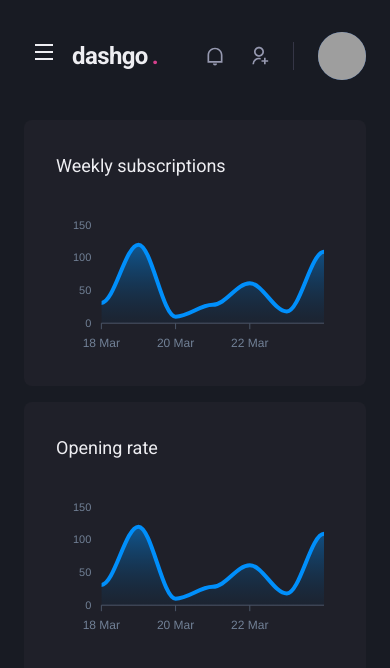
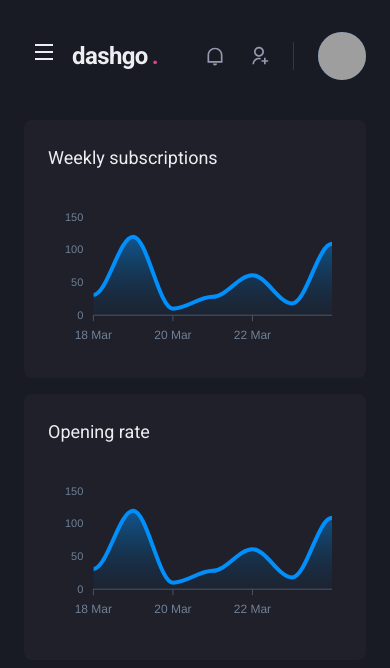
Before and after one commit to gabrielcedran/rocketseat-reactjs-chapter4, a Next.js app: page /dashboard in a window 390 px wide. Shown: the top 668 px of the page. Built offline with nearby package versions, Linux system fonts and the light colour scheme; grey boxes are pictures that could not be loaded.

Commit message:
Reduce padding of the graph component for mobile devices to fit better on the screen

```diff
--- a/src/components/Sidebar/index.tsx
+++ b/src/components/Sidebar/index.tsx
@@ -11,7 +11,8 @@ export function Sidebar() {
     })
 
     if (isDrawerSidebar) {
-        return (<Drawer isOpen={isOpen} placement='left' onClose={onClose}>
+        return (
+        <Drawer isOpen={isOpen} placement='left' onClose={onClose}>
             <DrawerOverlay>
                 <DrawerContent bg='gray.800' p='4'>
                     <DrawerCloseButton mt='6'/>
@@ -21,7 +22,8 @@ export function Sidebar() {
                     </DrawerBody>
                 </DrawerContent>
             </DrawerOverlay>
-        </Drawer>)
+        </Drawer>
+        )
     }
     return (
         <Box
--- a/src/pages/dashboard.tsx
+++ b/src/pages/dashboard.tsx
@@ -73,7 +73,7 @@ export default function Dashboard() {
 
                 <SimpleGrid flex='1' gap='4' minChildWidth='320px'>
                     <Box
-                        p='8'
+                        p={['6', '8']}
                         bg='gray.800'
                         borderRadius='8'
                         pb='4'
@@ -82,7 +82,7 @@ export default function Dashboard() {
                         <Chart type="area" height='160' options={options} series={series}/>
                     </Box>
                     <Box
-                        p='8'
+                        p={['6', '8']}
                         bg='gray.800'
                         borderRadius='8'
                     >
```
